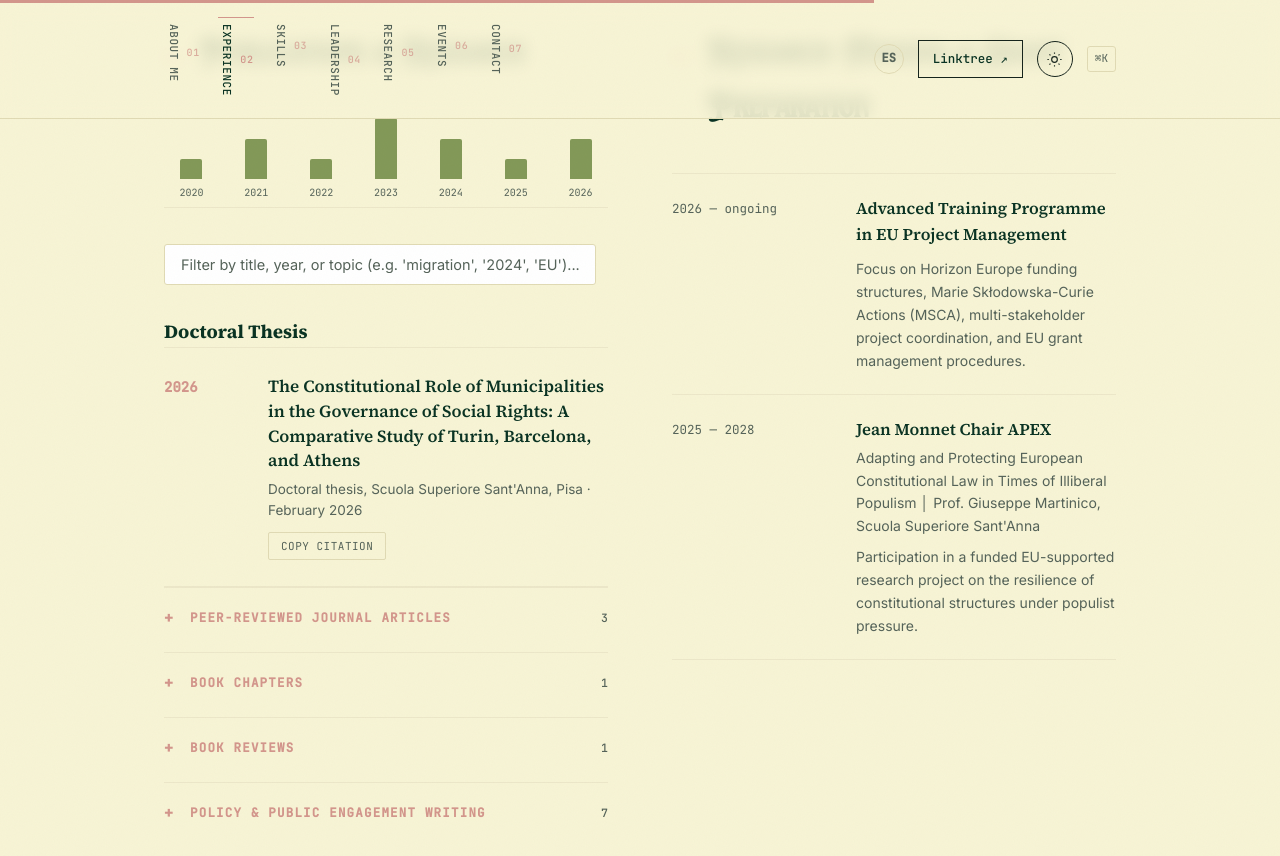
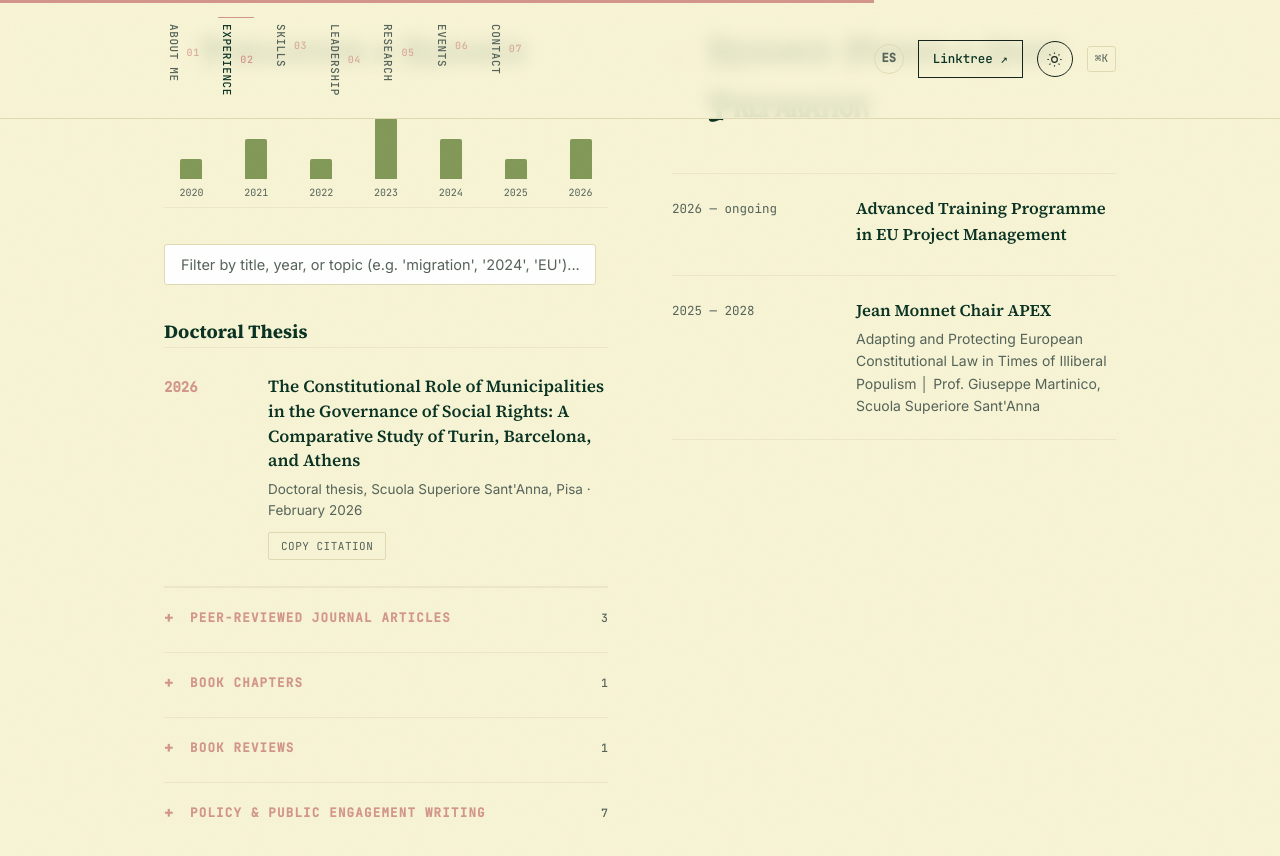
Before and after one commit to stalaveralodos-ux/s.talaveralodos, a Jekyll site: the page built from index.html, in a window 1280 px wide and 900 px high, scrolled down 3239 px. Shown: the top 856 px of the window. Built offline with Jekyll 4.4.1, drawn with Linux system fonts in a browser that asks for light colours.

Commit message:
Remove funding descriptions from HTML section
Removed descriptions from two research funding items.

```diff
--- a/_includes/sections/research-funding.html
+++ b/_includes/sections/research-funding.html
@@ -9,7 +9,6 @@
         <div class="exp-when">2026 — ongoing</div>
         <div class="exp-what">
           <h3>Advanced Training Programme in EU Project Management</h3>
-          <p class="exp-desc">Focus on Horizon Europe funding structures, Marie Skłodowska-Curie Actions (MSCA), multi-stakeholder project coordination, and EU grant management procedures.</p>
         </div>
       </div>
       <div class="exp-item">
@@ -17,7 +16,6 @@
         <div class="exp-what">
           <h3>Jean Monnet Chair APEX</h3>
           <p>Adapting and Protecting European Constitutional Law in Times of Illiberal Populism │ Prof. Giuseppe Martinico, Scuola Superiore Sant'Anna</p>
-          <p class="exp-desc">Participation in a funded EU-supported research project on the resilience of constitutional structures under populist pressure.</p>
         </div>
       </div>
     </div>
```
